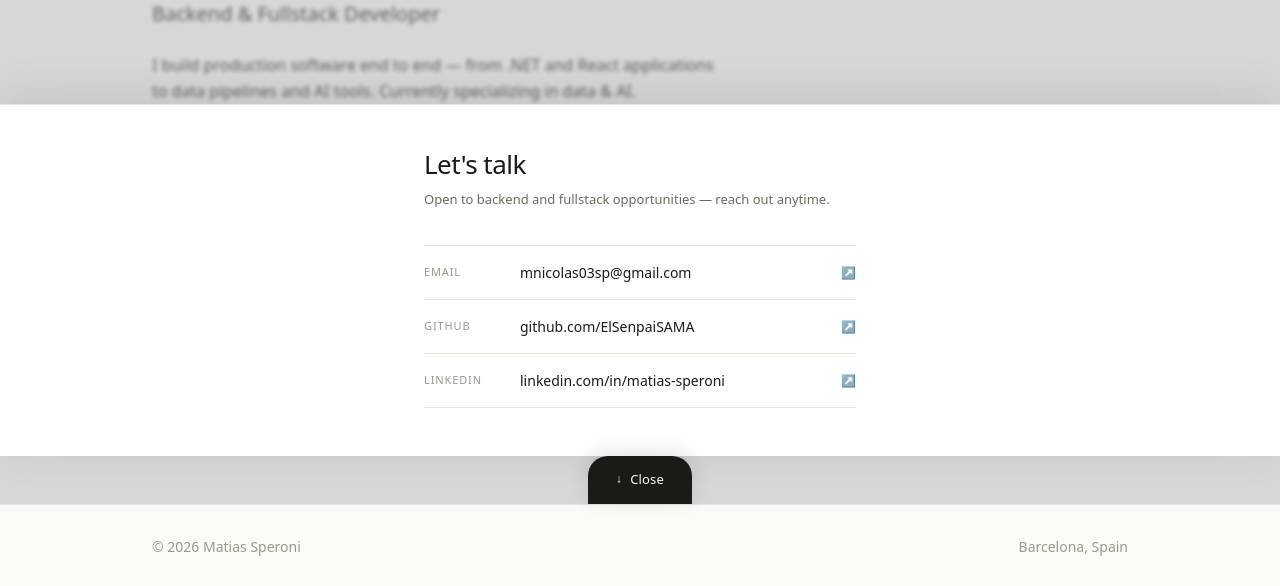
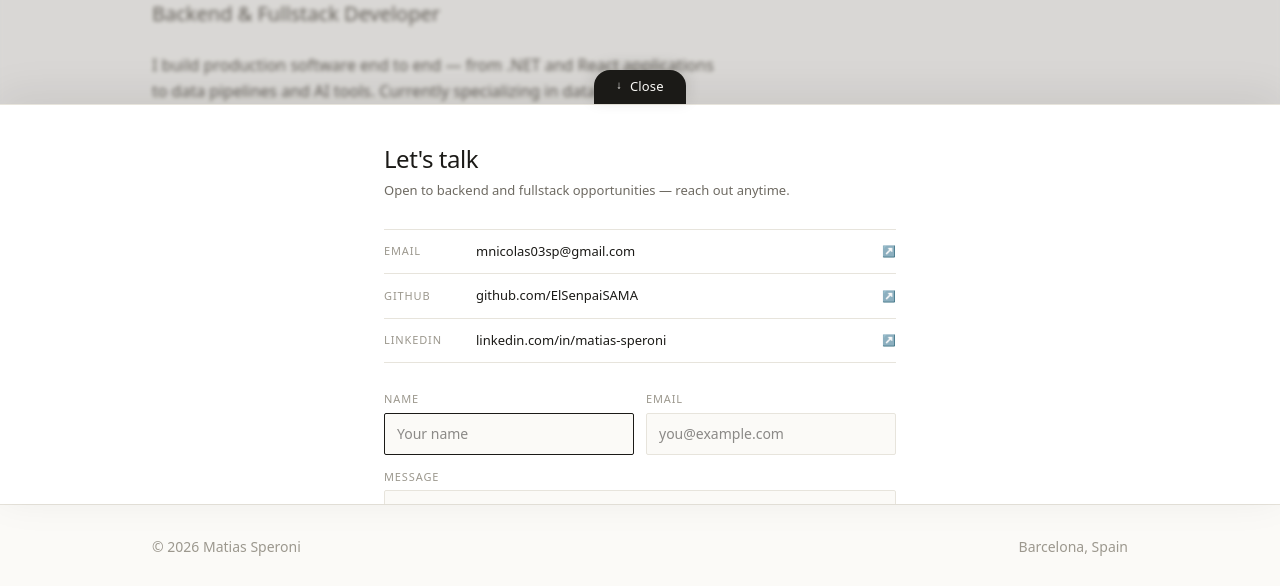
Before and after one commit to ElSenpaiSAMA/NextJS-Portfolio, a Next.js app: page / in a window 1280 px wide. Both pictures are taken after a click on the button "Get in touch". Shown: the part 296-882 px from the top of the page. Built offline with nearby package versions, Linux system fonts and the light colour scheme; no server answers.

Commit message:
Restore single-container drawer: pill+panel move together, form back, exact pill height measurement, visibility trick for white strip

```diff
--- a/app/components/ContactDrawer.tsx
+++ b/app/components/ContactDrawer.tsx
@@ -1,8 +1,6 @@
 "use client";
 
-import { useState, useEffect } from "react";
-
-const PILL_H = 48;
+import { useState, useEffect, useRef } from "react";
 
 const CONTACT_LINKS = [
   {
@@ -25,12 +23,33 @@ const CONTACT_LINKS = [
   },
 ];
 
+interface FormState {
+  name: string;
+  email: string;
+  message: string;
+}
+const EMPTY: FormState = { name: "", email: "", message: "" };
+
 export default function ContactDrawer() {
   const [open, setOpen] = useState(false);
+  const [form, setForm] = useState<FormState>(EMPTY);
+  const [errors, setErrors] = useState<Partial<FormState>>({});
+  const pillRef = useRef<HTMLDivElement>(null);
+  const [pillH, setPillH] = useState(44);
+  const firstFieldRef = useRef<HTMLInputElement>(null);
+
+  // Measure actual pill height after mount so translateY is exact
+  useEffect(() => {
+    if (pillRef.current) setPillH(pillRef.current.offsetHeight);
+  }, []);
 
   useEffect(() => {
     document.body.style.overflow = open ? "hidden" : "";
     return () => { document.body.style.overflow = ""; };
+  }, [open]);
+
+  useEffect(() => {
+    if (open) setTimeout(() => firstFieldRef.current?.focus(), 420);
   }, [open]);
 
   useEffect(() => {
@@ -44,6 +63,35 @@ export default function ContactDrawer() {
     window.addEventListener("open-contact-drawer", handler);
     return () => window.removeEventListener("open-contact-drawer", handler);
   }, []);
+
+  function validate(): boolean {
+    const next: Partial<FormState> = {};
+    if (!form.name.trim()) next.name = "Required";
+    if (!form.email.trim()) next.email = "Required";
+    else if (!/^[^\s@]+@[^\s@]+\.[^\s@]+$/.test(form.email)) next.email = "Invalid email";
+    if (!form.message.trim()) next.message = "Required";
+    setErrors(next);
+    return Object.keys(next).length === 0;
+  }
+
+  function handleChange(e: React.ChangeEvent<HTMLInputElement | HTMLTextAreaElement>) {
+    const { name, value } = e.target;
+    setForm((p) => ({ ...p, [name]: value }));
+    if (errors[name as keyof FormState]) setErrors((p) => ({ ...p, [name]: undefined }));
+  }
+
+  function handleSubmit(e: React.FormEvent) {
+    e.preventDefault();
+    if (!validate()) return;
+    const sub = encodeURIComponent("Portfolio contact");
+    const body = encodeURIComponent(`Name: ${form.name}\nEmail: ${form.email}\n\n${form.message}`);
+    window.location.href = `mailto:mnicolas03sp@gmail.com?subject=${sub}&body=${body}`;
+  }
+
+  const inputBase =
+    "w-full px-3 py-2.5 text-sm bg-paper border outline-none transition-colors duration-150";
+  const field = (f: keyof FormState) =>
+    `${inputBase} ${errors[f] ? "border-accent" : "border-hairline"} focus:border-ink`;
 
   return (
     <>
@@ -63,49 +111,97 @@ export default function ContactDrawer() {
         }}
       />
 
-      {/* Panel — slides up above the pill */}
+      {/* Drawer — single container: pill + panel move together */}
       <div
         role="dialog"
         aria-modal="true"
         aria-label="Contact"
         style={{
           position: "fixed",
-          bottom: PILL_H,
+          bottom: 0,
           left: 0,
           right: 0,
           zIndex: 50,
-          transform: open ? "translateY(0)" : `translateY(calc(100% + ${PILL_H}px))`,
+          transform: open ? "translateY(0)" : `translateY(calc(100% - ${pillH}px))`,
           transition: "transform 0.42s cubic-bezier(0.32, 0.72, 0, 1)",
+        }}
+      >
+        {/* Pill — measured to get exact height */}
+        <div
+          ref={pillRef}
+          style={{ display: "flex", justifyContent: "center" }}
+        >
+          <button
+            onClick={() => setOpen((v) => !v)}
+            aria-expanded={open}
+            style={{
+              display: "flex",
+              alignItems: "center",
+              gap: "8px",
+              padding: "9px 22px",
+              background: "#1B1A17",
+              color: "#FBFAF7",
+              border: "none",
+              borderRadius: "16px 16px 0 0",
+              cursor: "pointer",
+              fontSize: "13px",
+              fontWeight: 500,
+              fontFamily: "var(--font-sans)",
+              letterSpacing: "0.01em",
+              boxShadow: "0 -4px 16px rgba(27, 26, 23, 0.14)",
+              userSelect: "none",
+              lineHeight: "1.2",
+            }}
+          >
+            <span
+              style={{
+                display: "inline-block",
+                transition: "transform 0.35s ease",
+                transform: open ? "rotate(180deg)" : "rotate(0deg)",
+                fontSize: "11px",
+              }}
+            >
+              ↑
+            </span>
+            {open ? "Close" : "Want to get in touch?"}
+          </button>
+        </div>
+
+        {/* Panel — visibility: hidden after close so no white strip */}
+        <div
+          style={{
             visibility: open ? "visible" : "hidden",
+            transition: open ? "visibility 0s" : "visibility 0s linear 0.42s",
           }}
         >
           <div
             style={{
               background: "#FFFFFF",
               borderTop: "1px solid #E7E4DC",
-            boxShadow: "0 -8px 40px rgba(27, 26, 23, 0.1)",
+              boxShadow: "0 -8px 40px rgba(27, 26, 23, 0.08)",
               maxHeight: "50vh",
               overflowY: "auto",
             }}
           >
-          <div style={{ maxWidth: "480px", margin: "0 auto", padding: "40px 24px 48px" }}>
+            <div style={{ maxWidth: "560px", margin: "0 auto", padding: "36px 24px 40px" }}>
               <h2
                 style={{
                   fontFamily: "var(--font-serif)",
-                fontSize: "26px",
+                  fontSize: "24px",
                   fontWeight: 400,
                   letterSpacing: "-0.02em",
                   color: "#1B1A17",
-                marginBottom: "6px",
+                  marginBottom: "4px",
                 }}
               >
                 Let&apos;s talk
               </h2>
-            <p style={{ fontSize: "13px", color: "#6E6A62", marginBottom: "36px" }}>
+              <p style={{ fontSize: "13px", color: "#6E6A62", marginBottom: "28px" }}>
                 Open to backend and fullstack opportunities — reach out anytime.
               </p>
 
-            <div style={{ display: "flex", flexDirection: "column" }}>
+              {/* Contact links */}
+              <div style={{ display: "flex", flexDirection: "column", marginBottom: "28px" }}>
                 {CONTACT_LINKS.map(({ label, value, href, external }, i) => (
                   <a
                     key={label}
@@ -115,7 +211,7 @@ export default function ContactDrawer() {
                       display: "flex",
                       alignItems: "center",
                       justifyContent: "space-between",
-                    padding: "16px 0",
+                      padding: "12px 0",
                       borderTop: "1px solid #E7E4DC",
                       borderBottom: i === CONTACT_LINKS.length - 1 ? "1px solid #E7E4DC" : "none",
                       textDecoration: "none",
@@ -123,88 +219,72 @@ export default function ContactDrawer() {
                       gap: "24px",
                       transition: "opacity 0.15s ease",
                     }}
-                  onMouseEnter={(e) => { e.currentTarget.style.opacity = "0.6"; }}
+                    onMouseEnter={(e) => { e.currentTarget.style.opacity = "0.55"; }}
                     onMouseLeave={(e) => { e.currentTarget.style.opacity = "1"; }}
                   >
-                  <span
-                    style={{
-                      fontSize: "11px",
-                      textTransform: "uppercase",
-                      letterSpacing: "0.08em",
-                      color: "#9C988E",
-                      flexShrink: 0,
-                      minWidth: "72px",
-                    }}
-                  >
+                    <span style={{ fontSize: "11px", textTransform: "uppercase", letterSpacing: "0.08em", color: "#9C988E", flexShrink: 0, minWidth: "68px" }}>
                       {label}
                     </span>
-                  <span
-                    style={{
-                      fontSize: "14px",
-                      color: "#1B1A17",
-                      fontFamily: "var(--font-sans)",
-                      flex: 1,
-                    }}
-                  >
+                    <span style={{ fontSize: "13px", color: "#1B1A17", fontFamily: "var(--font-sans)", flex: 1 }}>
                       {value}
                     </span>
-                  <span style={{ fontSize: "12px", color: "#9C988E", flexShrink: 0 }}>↗</span>
+                    <span style={{ fontSize: "11px", color: "#9C988E", flexShrink: 0 }}>↗</span>
                   </a>
                 ))}
+              </div>
+
+              {/* Form */}
+              <form onSubmit={handleSubmit} noValidate style={{ display: "flex", flexDirection: "column", gap: "14px" }}>
+                <div style={{ display: "grid", gridTemplateColumns: "1fr 1fr", gap: "12px" }}>
+                  <div>
+                    <label htmlFor="drawer-name" style={{ display: "block", fontSize: "11px", textTransform: "uppercase", letterSpacing: "0.08em", color: "#9C988E", marginBottom: "5px" }}>
+                      Name
+                    </label>
+                    <input
+                      ref={firstFieldRef}
+                      type="text" id="drawer-name" name="name"
+                      value={form.name} onChange={handleChange}
+                      placeholder="Your name"
+                      className={field("name")}
+                      style={{ borderRadius: "2px", color: "#1B1A17" }}
+                    />
+                    {errors.name && <p style={{ fontSize: "11px", color: "#A8642E", marginTop: "3px" }}>{errors.name}</p>}
+                  </div>
+                  <div>
+                    <label htmlFor="drawer-email" style={{ display: "block", fontSize: "11px", textTransform: "uppercase", letterSpacing: "0.08em", color: "#9C988E", marginBottom: "5px" }}>
+                      Email
+                    </label>
+                    <input
+                      type="email" id="drawer-email" name="email"
+                      value={form.email} onChange={handleChange}
+                      placeholder="you@example.com"
+                      className={field("email")}
+                      style={{ borderRadius: "2px", color: "#1B1A17" }}
+                    />
+                    {errors.email && <p style={{ fontSize: "11px", color: "#A8642E", marginTop: "3px" }}>{errors.email}</p>}
+                  </div>
+                </div>
+                <div>
+                  <label htmlFor="drawer-message" style={{ display: "block", fontSize: "11px", textTransform: "uppercase", letterSpacing: "0.08em", color: "#9C988E", marginBottom: "5px" }}>
+                    Message
+                  </label>
+                  <textarea
+                    id="drawer-message" name="message"
+                    value={form.message} onChange={handleChange}
+                    rows={3} placeholder="What would you like to talk about?"
+                    className={field("message")}
+                    style={{ borderRadius: "2px", color: "#1B1A17", resize: "none" }}
+                  />
+                  {errors.message && <p style={{ fontSize: "11px", color: "#A8642E", marginTop: "3px" }}>{errors.message}</p>}
+                </div>
+                <button type="submit" className="btn-primary" style={{ alignSelf: "flex-start" }}>
+                  Send message
+                </button>
+              </form>
             </div>
           </div>
         </div>
       </div>
-
-      {/* Pill — always flush at the bottom of the screen */}
-      <div
-        style={{
-          position: "fixed",
-          bottom: 0,
-          left: 0,
-          right: 0,
-          zIndex: 51,
-          display: "flex",
-          justifyContent: "center",
-          pointerEvents: "none",
-        }}
-      >
-        <button
-          onClick={() => setOpen((v) => !v)}
-          aria-expanded={open}
-          style={{
-            pointerEvents: "auto",
-            display: "flex",
-            alignItems: "center",
-            gap: "8px",
-            height: `${PILL_H}px`,
-            padding: "0 28px",
-            background: "#1B1A17",
-            color: "#FBFAF7",
-            border: "none",
-            borderRadius: "20px 20px 0 0",
-            cursor: "pointer",
-            fontSize: "13px",
-            fontWeight: 500,
-            fontFamily: "var(--font-sans)",
-            letterSpacing: "0.01em",
-            boxShadow: "0 -4px 20px rgba(27, 26, 23, 0.12)",
-            userSelect: "none",
-          }}
-        >
-          <span
-            style={{
-              display: "inline-block",
-              transition: "transform 0.35s ease",
-              transform: open ? "rotate(180deg)" : "rotate(0deg)",
-              fontSize: "12px",
-            }}
-          >
-            ↑
-          </span>
-          {open ? "Close" : "Want to get in touch?"}
-        </button>
-      </div>
     </>
   );
 }
```
Lines whose indentation alone changed are shown as unchanged.
